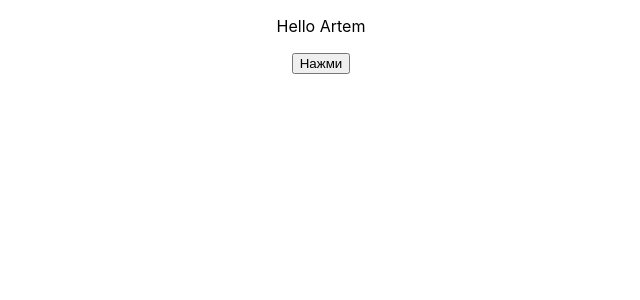
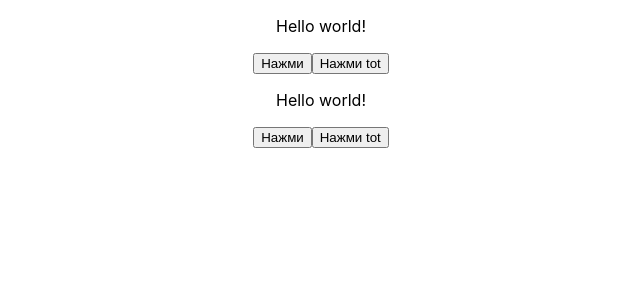
Before and after one commit to aprricod/react_lection4_ex1, a React (Create React App) app: page / in a window 1280 px wide. Shown: the top 300 px of the page, without its empty margins (319-959 px from the left). Built offline with nearby package versions, Linux system fonts and the light colour scheme.

Commit message:
2я часть урока

```diff
--- a/src/App.js
+++ b/src/App.js
@@ -3,6 +3,11 @@ import "./App.css";
 
 class App extends React.PureComponent {
   counter = 0;
+
+  constructor(props) {
+    super(props);
+    this.state = { hw: "Hello world!" };
+  }
 
   press = (name, age, bool) => {
     this.counter++;
@@ -11,11 +16,14 @@ class App extends React.PureComponent {
   };
 
   render() {
-    const { name } = this.props;
+    const { name, age, bool } = this.props;
     return (
       <div className="App">
-        <p>Hello {name}</p>
+        {/* <p>Hello {name}</p> */}
+        <p>{this.state.hw}</p>
         <button onClick={(e) => this.press("Artem", 30, true)}>Нажми</button>
+
+        <button onClick={(e) => this.press(name, age, bool)}>Нажми tot</button>
       </div>
     );
   }
--- a/src/index.js
+++ b/src/index.js
@@ -6,7 +6,10 @@ import reportWebVitals from "./reportWebVitals";
 
 ReactDOM.render(
   <React.StrictMode>
-    <App name="Artem" />
+    <App name="Artem" age={30} bool={true} />
+    {/* если пишем bool то значит он равен true */}
+    <App name="Artem" age={30} bool={false} />
+    {/* если не пишет bool значит он равен false */}
   </React.StrictMode>,
   document.getElementById("root")
 );
```
